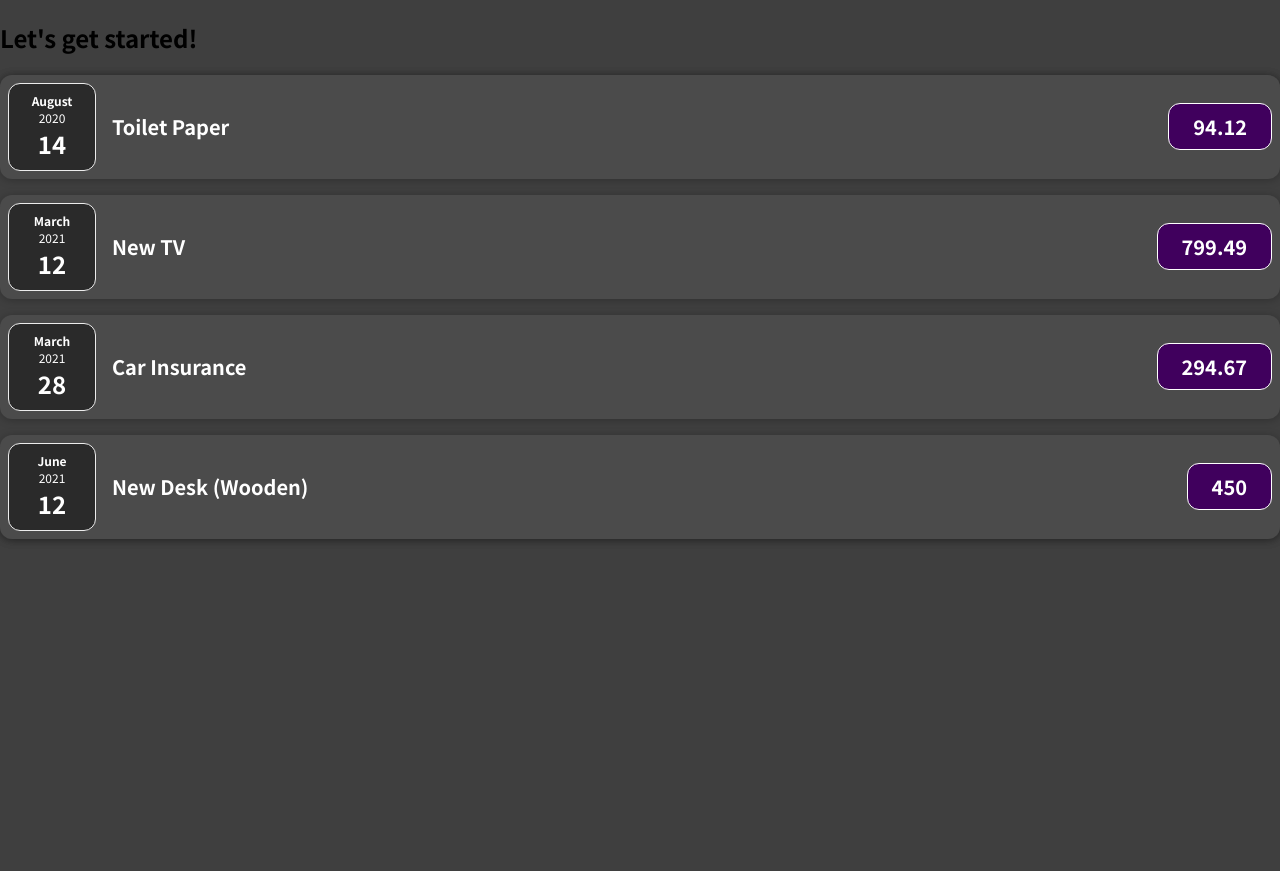
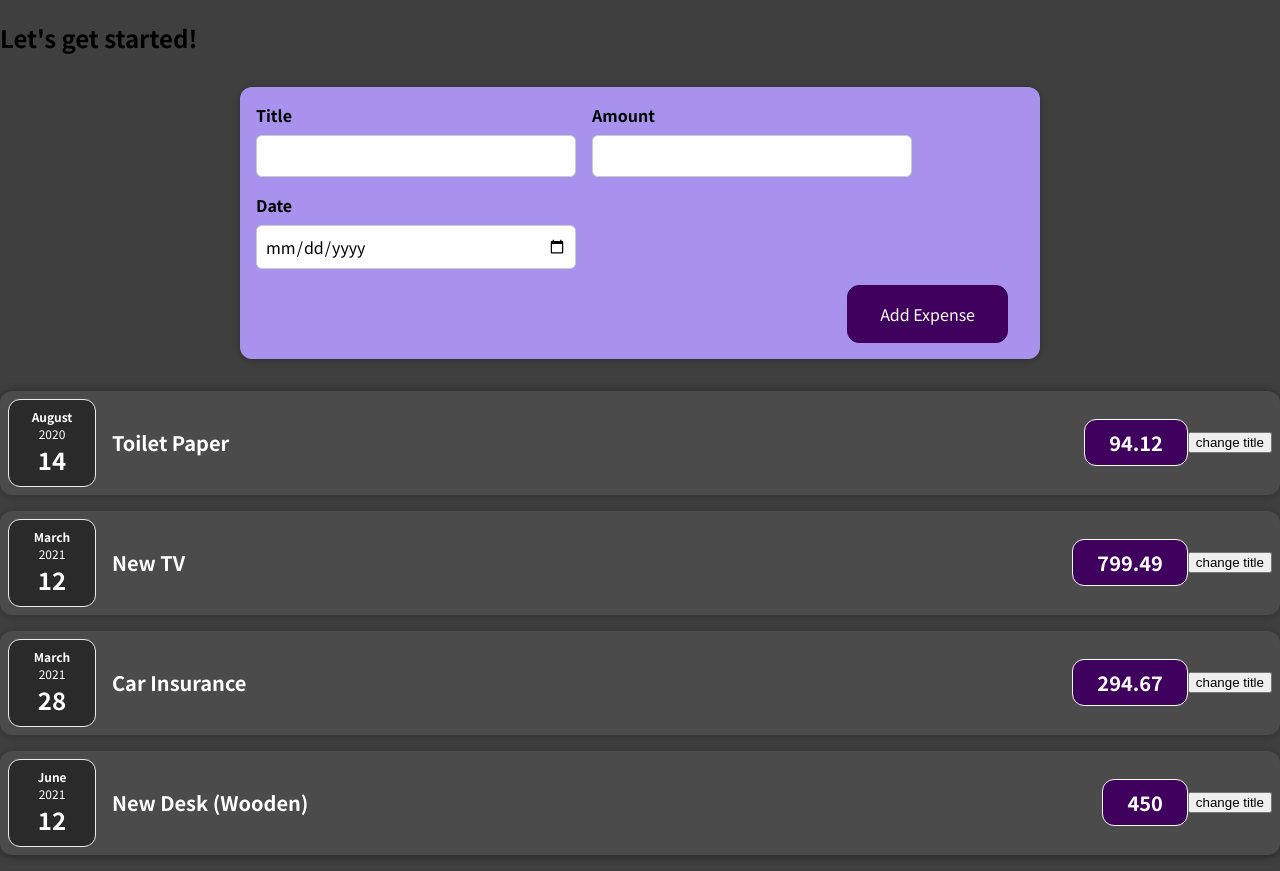
Before and after one commit to Bandipo/my_react_projects_BAOG, a React (Create React App) app in the folder React Lecture/01-starting-setup/: page / in a window 1280 px wide. Before the commit the page ends 800 px from the top, so only its background shows below. Built offline with nearby package versions, Linux system fonts and the light colour scheme.

Commit message:
added new components

```diff
--- a/React Lecture/01-starting-setup/src/App.js
+++ b/React Lecture/01-starting-setup/src/App.js
@@ -1,4 +1,5 @@
 import Expenses from "./components/Expenses/Expenses";
+import NewExpense from "./components/NewExpense/NewExpense";
 
 function App() {
   const expenses = [
@@ -25,7 +26,7 @@
   return (
     <div>
       <h2>Let's get started!</h2>
-
+      <NewExpense />
       <Expenses expenseItems={expenses} />
     </div>
   );
--- a/React Lecture/01-starting-setup/src/components/Expenses/ExpenseItem.js
+++ b/React Lecture/01-starting-setup/src/components/Expenses/ExpenseItem.js
@@ -1,15 +1,22 @@
-import React from "react";
+import React, { useState } from "react";
 import "./ExpenseItem.css";
 import ExpenseDate from "./ExpenseDate";
 import Card from "../UI/Card";
 function ExpenseItem({ title, amount, date }) {
+  const [expenseTitle, setExpenseTitle] = useState(title);
+
+  const clickHandler = () => {
+    setExpenseTitle("clicked");
+  };
+
   return (
     <Card className="expense-item">
       <ExpenseDate date={date} />
       <div className="expense-item__description">
-        <h2>{title}</h2>
+        <h2>{expenseTitle}</h2>
         <div className="expense-item__price">{amount}</div>
       </div>
+      <button onClick={clickHandler}>change title</button>
     </Card>
   );
 }
--- /dev/null
+++ b/React Lecture/01-starting-setup/src/components/NewExpense/ExpenseForm.css
@@ -0,0 +1,26 @@
+.new-expense__controls {
+  display: flex;
+  flex-wrap: wrap;
+  gap: 1rem;
+  margin-bottom: 1rem;
+  text-align: left;
+}
+
+.new-expense__control label {
+  font-weight: bold;
+  margin-bottom: 0.5rem;
+  display: block;
+}
+
+.new-expense__control input {
+  font: inherit;
+  padding: 0.5rem;
+  border-radius: 6px;
+  border: 1px solid #ccc;
+  width: 20rem;
+  max-width: 100%;
+}
+
+.new-expense__actions {
+  text-align: right;
+}
--- /dev/null
+++ b/React Lecture/01-starting-setup/src/components/NewExpense/ExpenseForm.js
@@ -0,0 +1,31 @@
+import React from "react";
+import "./ExpenseForm.css";
+
+const ExpenseForm = () => {
+  return (
+    <form>
+      <div className="new-expense__controls">
+        <div className="new-expense__control">
+          <label>Title</label>
+          <input type="text" />
+        </div>
+
+        <div className="new-expense__control">
+          <label>Amount</label>
+          <input type="number" min="0.01" step="0.01" />
+        </div>
+
+        <div className="new-expense__control">
+          <label>Date</label>
+          <input type="date" min="2019-01-01" max="2022-12-31" />
+        </div>
+      </div>
+
+      <div className="new-expense__actions">
+        <button type="submit">Add Expense</button>
+      </div>
+    </form>
+  );
+};
+
+export default ExpenseForm;
--- /dev/null
+++ b/React Lecture/01-starting-setup/src/components/NewExpense/NewExpense.css
@@ -0,0 +1,38 @@
+.new-expense {
+  background-color: #a892ee;
+  padding: 1rem;
+  margin: 2rem auto;
+  width: 50rem;
+  max-width: 95%;
+  border-radius: 12px;
+  text-align: center;
+  box-shadow: 0 1px 8px rgba(0, 0, 0, 0.25);
+}
+
+.new-expense button {
+  font: inherit;
+  cursor: pointer;
+  padding: 1rem 2rem;
+  border: 1px solid #40005d;
+  background-color: #40005d;
+  color: white;
+  border-radius: 12px;
+  margin-right: 1rem;
+}
+
+.new-expense button:hover,
+.new-expense button:active {
+  background-color: #510674;
+  border-color: #510674;
+}
+
+.new-expense button.alternative {
+  color: #220131;
+  border-color: transparent;
+  background-color: transparent;
+}
+
+.new-expense button.alternative:hover,
+.new-expense button.alternative:active {
+  background-color: #ddb3f8;
+}
--- /dev/null
+++ b/React Lecture/01-starting-setup/src/components/NewExpense/NewExpense.js
@@ -0,0 +1,13 @@
+import React from "react";
+import "./NewExpense.css";
+import ExpenseForm from "./ExpenseForm";
+
+const NewExpense = () => {
+  return (
+    <div className="new-expense">
+      <ExpenseForm />
+    </div>
+  );
+};
+
+export default NewExpense;
```
